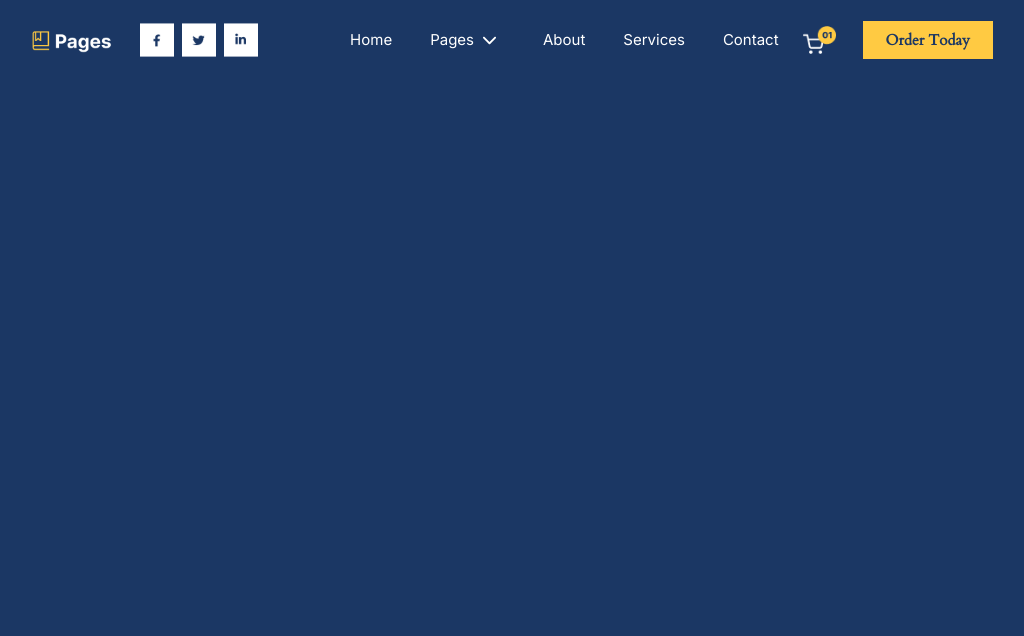
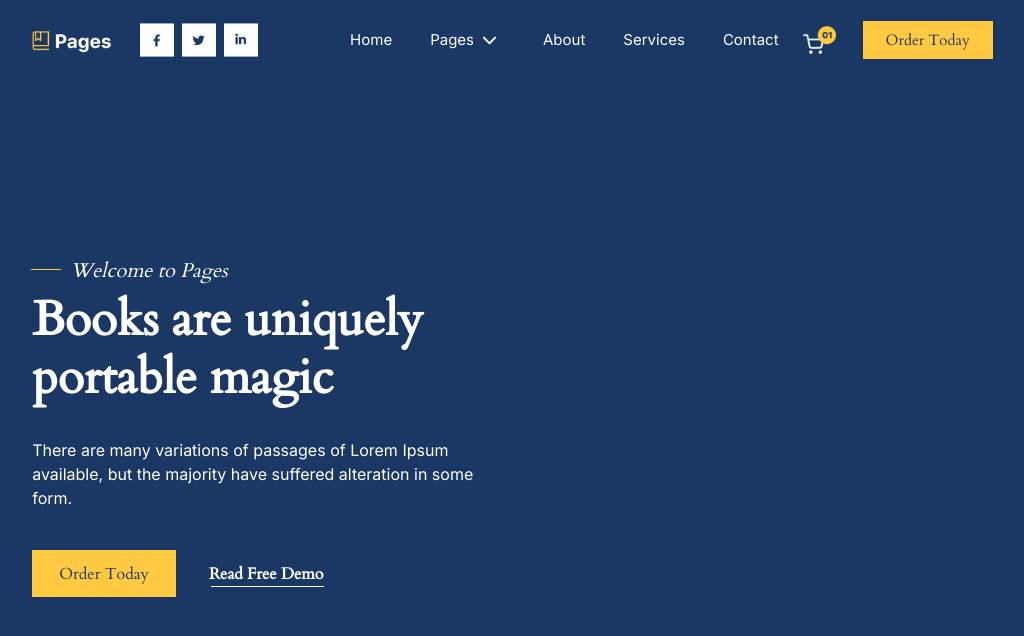
Before and after one commit to KiritoEM/PAGE-BOOK, a React (Create React App) app: page / in a window 1280 px wide. Shown: the top 636 px of the page, without its empty margins (115-1139 px from the left). Built offline with nearby package versions, Linux system fonts and the light colour scheme.

Commit message:
add header

```diff
--- a/src/Layout.tsx
+++ b/src/Layout.tsx
@@ -1,5 +1,5 @@
 import { ReactNode } from "react";
-import Navbar from "./components/Navbar/Navbar";
+import Navbar from "./components/Navbar";
 import { NavProvider } from "./hooks/useNav";
 
 interface Ichildren {
--- /dev/null
+++ b/src/components/Welcoming.tsx
@@ -0,0 +1,16 @@
+import WelcomingHeader from "./welcoming-page/WelcomingHeader";
+
+const Welcoming = (): JSX.Element => {
+  return (
+    <section id="welcoming-page">
+      <div className="row">
+        <div className="col-6">
+          <WelcomingHeader />
+        </div>
+        <div className="col-6"></div>
+      </div>
+    </section>
+  );
+};
+
+export default Welcoming;
--- /dev/null
+++ b/src/components/welcoming-page/WelcomingHeader.tsx
@@ -0,0 +1,34 @@
+const WelcomingHeader = (): JSX.Element => {
+  const buttons = [
+    { label: "Order Today", id: "btn-1" },
+    { label: "Read Free Demo", id: "btn-2" },
+  ];
+  return (
+    <section className="section-header">
+      <div className="subtitle">
+        <h5>Welcome to Pages</h5>
+      </div>
+      <div className="title">
+        <h1>Books are uniquely portable magic </h1>
+      </div>
+      <div className="text mt-4">
+        <p>
+          There are many variations of passages of Lorem Ipsum available, but
+          the majority have suffered alteration in some form.
+        </p>
+      </div>
+      <div className="buttons mt-4">
+        {buttons.map((button, index) => (
+          <div className="button">
+            <button className="btn" id={button.id}>
+              {button.label}
+            </button>
+          </div>
+        ))}
+      </div>
+      <div className="details"></div>
+    </section>
+  );
+};
+
+export default WelcomingHeader;
--- a/src/pages/Home.tsx
+++ b/src/pages/Home.tsx
@@ -1,9 +1,11 @@
-const Home = () : JSX.Element => {
-    return (
-        <section id="home">
+import Welcoming from "../components/Welcoming";
 
-        </section>
-    );
+const Home = (): JSX.Element => {
+  return (
+    <section id="home">
+      <Welcoming />
+    </section>
+  );
 };
 
 export default Home;
--- a/src/styles/Home/Navbar/Navbar.scss
+++ b/src/styles/Home/Navbar/Navbar.scss
@@ -87,7 +87,7 @@
                     font-size: 15px;
                     padding-top: 8px;
                     padding-bottom: 5px;
-                    white-space: nowrap;
+                    // white-space: nowrap;
                 }
 
                 #cart {
@@ -109,7 +109,6 @@
                     background-color: $color-secondary;
                     color: $color-primary;
                     font-family: $font-cardo;
-                    font-weight: 600;
                 }
             }
         }
--- /dev/null
+++ b/src/styles/Home/welcoming/welcoming.scss
@@ -0,0 +1,89 @@
+#welcoming-page {
+    width: 100%;
+    height: 87vh;
+    overflow: hidden;
+    position: relative;
+    top: 5rem;
+    background-color: $color-primary;
+    @include container;
+
+    .section-header {
+        width: 100%;
+        height: 87vh;
+        display: flex;
+        flex-direction: column;
+        justify-content: center;
+
+        .subtitle {
+            display: flex;
+            margin-left: 38px;
+
+            h5 {
+                color: $color-white;
+                font-family: $font-cardo;
+                font-style: italic;
+            }
+
+            &::before {
+                content: "";
+                position: absolute;
+                width: 30px;
+                height: 1px;
+                margin-top: 10px;
+                margin-left: -39px;
+                background-color: $color-secondary;
+            }
+        }
+
+        .title{
+
+            h1{
+                color: $color-white;
+                font-family: $font-cardo;
+                font-size: 3em;
+                font-weight: 700;
+            }
+        }
+
+        .text{
+            p{
+                color: $color-white;
+            }
+        }
+
+        .buttons{
+            display: flex;
+            flex-direction: row;
+            gap: 20px;
+
+            .btn{
+                padding-top: 10.5px;
+                padding-bottom: 10.5px;
+                font-family: $font-cardo;
+                color: $color-primary;
+            }
+
+             #btn-1{
+                background-color: $color-secondary;
+                padding-left: 26px;
+                padding-right: 26px;
+                border-radius: 0;
+             }
+
+             #btn-2{
+                color: $color-white;
+                font-weight: 600;
+
+                &::after{
+                    content: "";
+                    position: absolute;
+                    width: 113px;
+                    margin-top: 24px;
+                    margin-left: -112px;
+                    height: 1.3px;
+                    background-color: $color-white;
+                }
+             }
+        }
+    }
+}
--- a/src/styles/global.scss
+++ b/src/styles/global.scss
@@ -5,3 +5,4 @@
 @import "./Home/Navbar/Navbar.scss";
 @import "./Home/Navbar/Navresponsive.scss";
 @import "./Home/home.scss";
+@import "./Home/welcoming/welcoming.scss";
```
Also changed, not shown: src/components/Navbar.tsx (renamed from src/components/Navbar/Navbar.tsx, +6 -6 lines).
